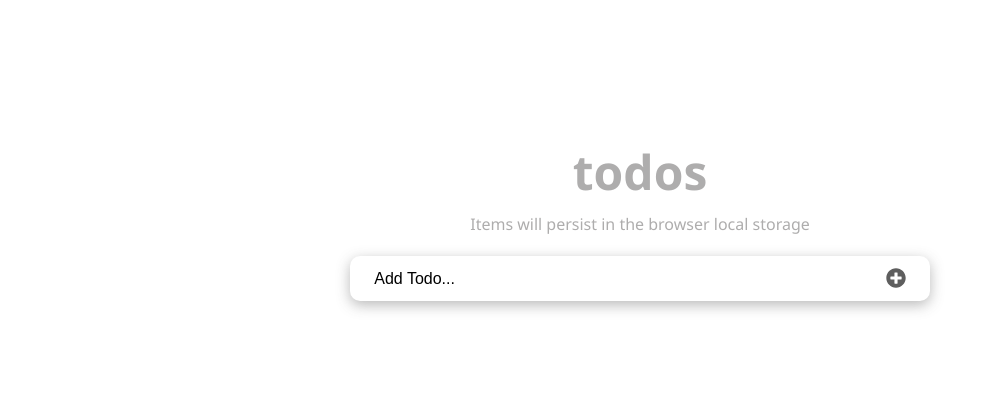
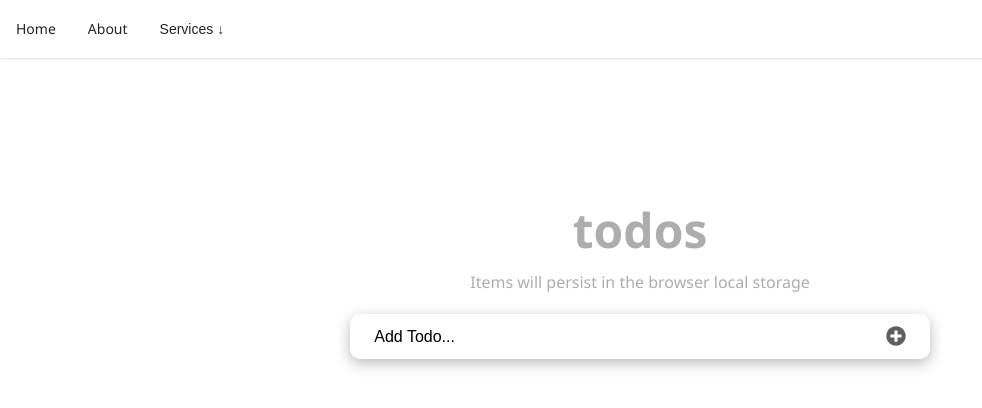
Before and after one commit to Thoth1111/Todo-App-React, a React (Vite) app: page / in a window 1280 px wide. Shown: the top 408 px of the page, without its empty margins (0-982 px from the left). Built offline with nearby package versions, Linux system fonts and the light colour scheme.

Commit message:
Add Navbar component

```diff
--- /dev/null
+++ b/src/components/Navbar.jsx
@@ -0,0 +1,41 @@
+import { useState, useEffect, useRef } from "react";
+import styles from "@/styles/Navbar.module.css";
+
+const Navbar = () => {
+    const [dropdown, setDropdown] = useState(false);
+    const ref = useRef();
+
+    useEffect(() => {
+        const handler = (event) => {
+          if (dropdown && ref.current && !ref.current.contains(event.target)) {
+            setDropdown(false);
+          }
+        };
+        document.addEventListener("mousedown", handler);
+        return () => {
+            // Cleanup the event listener
+            document.removeEventListener("mousedown", handler);
+          };
+      }, [dropdown]);
+  return (
+    <nav className={styles.nav}>
+      <ul>
+        <li>Home</li>
+        <li>About</li>
+        <li ref={ref}>
+          <button onClick={() => setDropdown(!dropdown)}>
+            Services <span>&#8595;</span>
+          </button>
+          {dropdown && (
+          <ul>
+            <li>Design</li>
+            <li>Development</li>
+          </ul>
+          )}
+        </li>
+      </ul>
+    </nav>
+  );
+};
+
+export default Navbar;
--- a/src/main.jsx
+++ b/src/main.jsx
@@ -1,6 +1,7 @@
 import React from "react";
 import ReactDOM from "react-dom/client";
 import TodoApp from '@/components/TodoApp';
+import Navbar from "./components/Navbar";
 import '@/styles/App.css';
 
 
@@ -8,6 +9,7 @@ const domContainer = document.getElementById("root");
 const root = ReactDOM.createRoot(domContainer);
 root.render(
 <React.StrictMode>
+    <Navbar />
     <TodoApp />
 </React.StrictMode>
 );
--- a/src/styles/App.css
+++ b/src/styles/App.css
@@ -11,6 +11,11 @@
     height: 100vh;
     font-weight: 400;
   }
+  .navbar {
+    display: flex;
+    justify-content: flex-start;
+    gap: 50px;
+}
   .wrapper {
     width: 100%;
     padding: 8rem 20px 3rem;
--- /dev/null
+++ b/src/styles/Navbar.module.css
@@ -0,0 +1,43 @@
+nav {
+    height: 58px;
+  }
+
+  nav > ul {
+    display: flex;
+    align-items: center;
+    list-style: none;
+    margin: 0 auto;
+    height: 58px;
+    box-shadow: 0 1px 3px 0 rgba(0, 0, 0, 0.07), 0 1px 2px 0 rgba(0, 0, 0, 0.05);
+    color: #212529;
+  }
+
+  li {
+    position: relative;
+    font-size: 14px;
+    padding: 0.7rem 1rem;
+    cursor: pointer;
+  }
+
+  li button {
+    border: none;
+    color: inherit;
+    cursor: pointer;
+    font-size: inherit;
+    background-color: transparent;
+  }
+
+  li > ul {
+    position: absolute;
+    right: 0;
+    top: 46px;
+    left: auto;
+    box-shadow: 0 10px 15px -3px rgba(46, 41, 51, 0.08),
+      0 4px 6px -2px rgba(71, 63, 79, 0.16);
+    font-size: 0.875rem;
+    min-width: 10rem;
+    padding: 0.5rem 0;
+    list-style: none;
+    background-color: #fff;
+    border-radius: 0 0 4px 4px;
+  }
```
